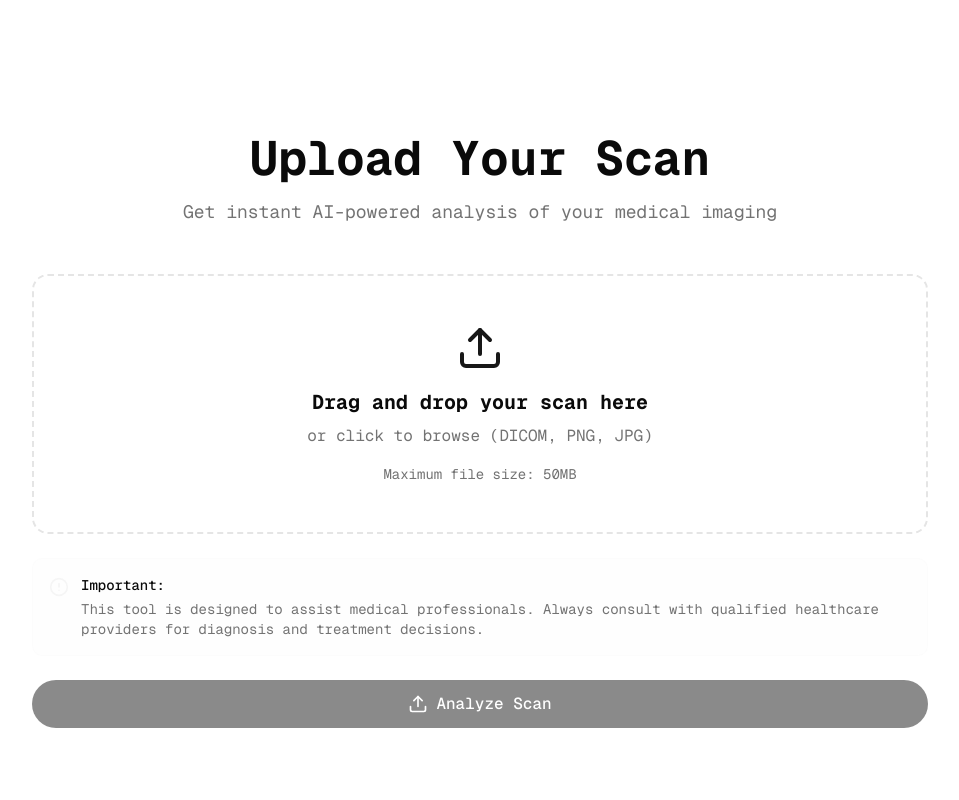
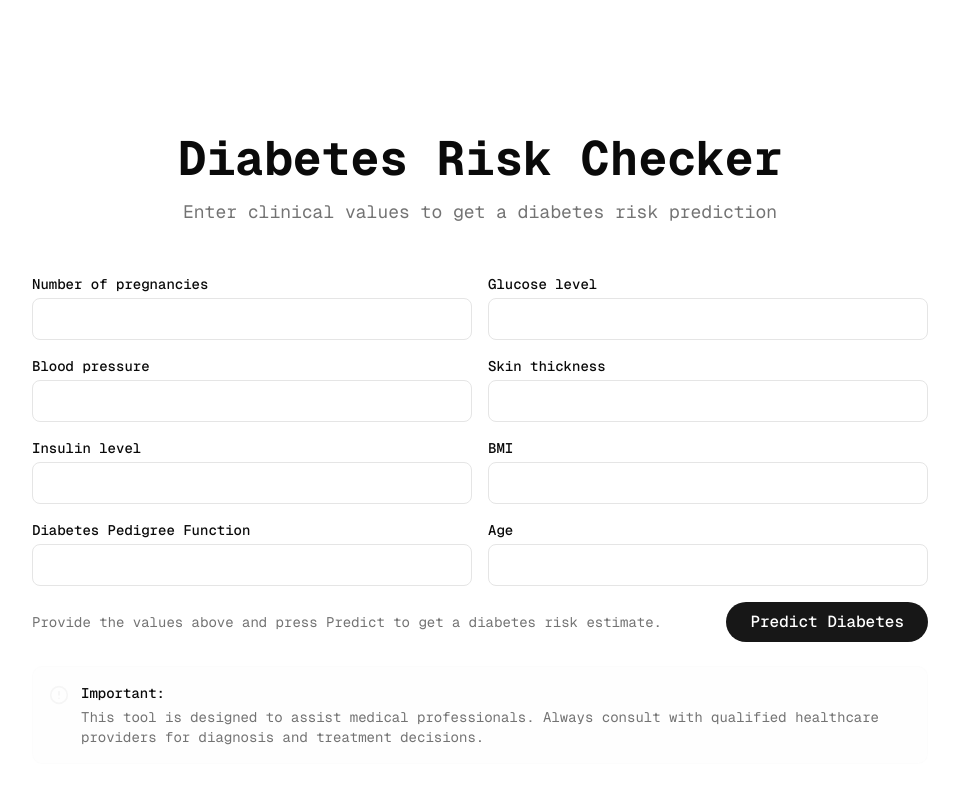
Before and after one commit to Subashh-Chaudhary/BTDS, a Next.js app in the folder frontend/: page / in a window 1280 px wide. Shown: the part 2260-3060 px from the top of the page, without its empty margins (160-1119 px from the left). Built offline with nearby package versions, Linux system fonts and the light colour scheme; no server answers.

Commit message:
feat: refactor upload section to implement diabetes risk prediction form with validation

```diff
--- a/frontend/components/upload-section.tsx
+++ b/frontend/components/upload-section.tsx
@@ -1,42 +1,39 @@
-"use client"
+"use client";
 
-import type React from "react"
-import { useState } from "react"
-import { motion } from "framer-motion"
-import { Upload, FileIcon, AlertCircle, X as XIcon } from "lucide-react"
-import { useAuthStore } from "@/lib/store/auth.store"
-import { useToast } from "@/hooks/use-toast"
-import { httpClient } from '@/lib/http-client'
+import type React from "react";
+import { useState } from "react";
+import { motion } from "framer-motion";
+import { AlertCircle } from "lucide-react";
+import { useAuthStore } from "@/lib/store/auth.store";
+import { useToast } from "@/hooks/use-toast";
+import { httpClient } from "@/lib/http-client";
 
 export default function UploadSection() {
-  const [isDragging, setIsDragging] = useState(false)
-  const [file, setFile] = useState<File | null>(null)
-  const [isAnalyzing, setIsAnalyzing] = useState(false)
-  const [result, setResult] = useState<any | null>(null)
-  const [previewOpen, setPreviewOpen] = useState(false)
-  const [previewSrc, setPreviewSrc] = useState<string | null>(null)
-  const isAuthenticated = useAuthStore((s) => s.isAuthenticated)
-  const user = useAuthStore((s) => s.user)
-  const initialized = useAuthStore((s) => s.initialized)
-  const initializeAuth = useAuthStore((s) => s.initializeAuth)
-  const { toast } = useToast()
+  const [isAnalyzing, setIsAnalyzing] = useState(false);
+  const [result, setResult] = useState<any | null>(null);
+  // form fields
+  const [pregnancies, setPregnancies] = useState<number | "">("");
+  const [glucose, setGlucose] = useState<number | "">("");
+  const [bloodPressure, setBloodPressure] = useState<number | "">("");
+  const [skinThickness, setSkinThickness] = useState<number | "">("");
+  const [insulin, setInsulin] = useState<number | "">("");
+  const [bmi, setBmi] = useState<number | "">("");
+  const [dpf, setDpf] = useState<number | "">("");
+  const [age, setAge] = useState<number | "">("");
+  const isAuthenticated = useAuthStore((s) => s.isAuthenticated);
+  const user = useAuthStore((s) => s.user);
+  const initialized = useAuthStore((s) => s.initialized);
+  const initializeAuth = useAuthStore((s) => s.initializeAuth);
+  const { toast } = useToast();
 
-  // Hide upload/analyze section for expert users and admins per requirements
+  // Hide prediction section for expert users and admins per requirements
   // `user_type` isn't on the typed AuthResponse, but normalizeUser adds it.
   // Fallback to role so we don't rely on widened types here.
-  const isExpert = (user as any)?.user_type === 'expert' || user?.role === 'expert'
-  const isAdmin = !!user?.is_admin
+  const isExpert =
+    (user as any)?.user_type === "expert" || user?.role === "expert";
+  const isAdmin = !!user?.is_admin;
   if (isExpert || isAdmin) {
-    return null // Experts and admins should not see the upload UI
-  }
-
-  const handleDragOver = (e: React.DragEvent) => {
-    e.preventDefault()
-    setIsDragging(true)
-  }
-
-  const handleDragLeave = () => {
-    setIsDragging(false)
+    return null; // Experts and admins should not see the upload UI
   }
 
   const showAuthToast = () => {
@@ -44,164 +41,112 @@ export default function UploadSection() {
       title: "Authentication Required",
       description: "Please login first to upload and analyze scans.",
       duration: 3000,
-    })
-  }
-
-  const handleDrop = (e: React.DragEvent) => {
-    e.preventDefault()
-    setIsDragging(false)
-    if (!isAuthenticated) {
-      showAuthToast()
-      return
-    }
-    const droppedFile = e.dataTransfer.files[0]
-    if (droppedFile) {
-      setFile(droppedFile)
-    }
-  }
-
-  const handleFileSelect = (e: React.ChangeEvent<HTMLInputElement>) => {
-    if (!isAuthenticated) {
-      showAuthToast()
-      return
-    }
-    const selectedFile = e.target.files?.[0]
-    if (selectedFile) {
-      setFile(selectedFile)
-    }
-  }
-
+    });
+  };
   const handleAnalyze = async () => {
     if (!isAuthenticated) {
-      showAuthToast()
-      return
+      showAuthToast();
+      return;
     }
-    // If auth initialization is still in progress (e.g. page just loaded),
-    // wait for it to complete before proceeding. This prevents a transient
-    // state where `isAuthenticated` is true but `user` is not yet populated.
+
     if (!initialized) {
-      toast({ title: 'Authenticating', description: 'Checking session, please wait...', duration: 3000 })
+      toast({
+        title: "Authenticating",
+        description: "Checking session, please wait...",
+        duration: 3000,
+      });
       try {
-        await initializeAuth()
+        await initializeAuth();
       } catch (e) {
-        // initialization may fail and clear token — fall through to error handling below
-        console.warn('initializeAuth() failed during upload flow', e)
+        console.warn("initializeAuth() failed during prediction flow", e);
       }
     }
-    if (!file) return
-    // Read latest user from store in case the hook value is stale during hydration
-    const currentUser = useAuthStore.getState().user
+
+    const currentUser = useAuthStore.getState().user;
     if (!currentUser || !currentUser.id) {
       toast({
-        title: 'Upload failed',
-        description: 'Could not determine logged in user. Please login again.',
+        title: "Prediction failed",
+        description: "Could not determine logged in user. Please login again.",
         duration: 4000,
-      })
-      return
+      });
+      return;
     }
 
-    setIsAnalyzing(true)
-    setResult(null)
+    // Basic validation
+    const fields = {
+      pregnancies,
+      glucose,
+      bloodPressure,
+      skinThickness,
+      insulin,
+      bmi,
+      dpf,
+      age,
+    };
+    for (const [k, v] of Object.entries(fields)) {
+      if (
+        v === "" ||
+        v === null ||
+        v === undefined ||
+        Number.isNaN(Number(v))
+      ) {
+        toast({
+          title: "Missing data",
+          description: `Please provide a valid value for ${k}.`,
+          duration: 3000,
+        });
+        return;
+      }
+    }
+
+    setIsAnalyzing(true);
+    setResult(null);
     try {
-      const form = new FormData()
-  form.append('user_id', currentUser.id)
-      form.append('file', file)
+      const payload = {
+        user_id: currentUser.id,
+        pregnancies: Number(pregnancies),
+        glucose: Number(glucose),
+        blood_pressure: Number(bloodPressure),
+        skin_thickness: Number(skinThickness),
+        insulin: Number(insulin),
+        bmi: Number(bmi),
+        diabetes_pedigree_function: Number(dpf),
+        age: Number(age),
+      };
 
-      // Use axios httpClient so the Authorization header from interceptors is applied
-      // Debug: dump FormData keys to console to verify file is attached
-      try {
-        for (const pair of form.entries()) {
-          // pair is [key, value]
-          if (pair[1] instanceof File) {
-            console.log('FormData entry:', pair[0], (pair[1] as File).name, (pair[1] as File).size)
-          } else {
-            console.log('FormData entry:', pair[0], pair[1])
-          }
-        }
-      } catch (e) {
-        console.warn('Failed to enumerate FormData', e)
+      const res = await httpClient.post("/diabetes/predict", payload);
+      const body = res?.data;
+      const payloadData = body?.data ?? body;
+
+      const successFlag =
+        body?.success ?? (res?.status >= 200 && res?.status < 300);
+      if (!successFlag) {
+        toast({
+          title: "Prediction failed",
+          description: body?.message || "Prediction API failed",
+          duration: 5000,
+        });
+        return;
       }
 
-      // The axios instance has a default Content-Type of application/json which
-      // would cause the request to be sent incorrectly. Passing `undefined`
-      // tells axios to let the browser set the proper multipart boundary header.
-      const res = await httpClient.post('/scans/upload', form, {
-        headers: {
-          'Content-Type': undefined as unknown as string,
-        },
-      })
-
-      // Response shape may be { success, statusCode, message, data: { ... } }
-      const body = res?.data
-      const payload = body?.data ?? body
-
-      console.log('Upload API response', { status: res?.status, body, payload })
-
-      // If server indicates failure, show message
-      const successFlag = body?.success ?? (res?.status >= 200 && res?.status < 300)
-      if (!successFlag) {
-        console.error('Upload error', { status: res?.status, body })
-        toast({
-          title: 'Upload failed',
-          description: body?.message || 'Failed to upload scan. Try again later.',
-          duration: 5000,
-        })
-        return
-      }
-
-      // inner data object contains the uploaded scan and prediction
-      const resultData = body?.data ?? payload
-      setResult(resultData)
+      setResult(payloadData);
       toast({
-        title: 'Upload successful',
-        description: body?.message || 'MRI scan uploaded successfully',
-        duration: 4000,
-      })
+        title: "Prediction complete",
+        description: body?.message || "Diabetes prediction returned",
+        duration: 3000,
+      });
     } catch (err: any) {
-      // More robust logging for axios / network errors
-      try {
-        console.error('Upload exception (raw):', err)
-        const names = Object.getOwnPropertyNames(err)
-        const props = names.reduce<any>((acc, k) => {
-          try {
-            acc[k] = err[k]
-          } catch (e) {
-            acc[k] = '<unserializable>'
-          }
-          return acc
-        }, {})
-        console.error('Upload exception (props):', props)
-      } catch (logErr) {
-        console.error('Failed to serialize upload error', logErr)
-      }
-
-      // Decide user-facing message based on error shape
-      const serverMessage = err?.response?.data?.message || err?.message
-      const isNetworkError = !!err?.request && !err?.response
-
+      console.error("Prediction error", err);
+      const serverMessage = err?.response?.data?.message || err?.message;
       toast({
-        title: 'Upload failed',
-        description: isNetworkError
-          ? 'Network error or CORS issue. Check API server availability and CORS settings.'
-          : serverMessage || 'An unexpected error occurred while uploading.',
+        title: "Prediction failed",
+        description: serverMessage || "An unexpected error occurred",
         duration: 7000,
-      })
+      });
     } finally {
-      setIsAnalyzing(false)
+      setIsAnalyzing(false);
     }
-  }
-
-  const openPreview = (src?: string | null) => {
-    if (!src) return
-    setPreviewSrc(src)
-    setPreviewOpen(true)
-  }
-
-  const closePreview = () => {
-    setPreviewOpen(false)
-    // small delay to clear src after animation if desired
-    setTimeout(() => setPreviewSrc(null), 200)
-  }
+  };
 
   return (
     <section id="upload" className="py-20 px-4 bg-background">
@@ -213,8 +158,12 @@ export default function UploadSection() {
           viewport={{ once: true }}
           className="text-center mb-12"
         >
-          <h2 className="text-4xl md:text-5xl font-bold text-foreground mb-4">Upload Your Scan</h2>
-          <p className="text-lg text-muted-foreground">Get instant AI-powered analysis of your medical imaging</p>
+          <h2 className="text-4xl md:text-5xl font-bold text-foreground mb-4">
+            Diabetes Risk Checker
+          </h2>
+          <p className="text-lg text-muted-foreground">
+            Enter clinical values to get a diabetes risk prediction
+          </p>
         </motion.div>
 
         <motion.div
@@ -224,146 +173,234 @@ export default function UploadSection() {
           viewport={{ once: true }}
           className="space-y-6"
         >
-          {/* Upload Area */}
-          <div
-            onDragOver={handleDragOver}
-            onDragLeave={handleDragLeave}
-            onDrop={handleDrop}
-            className={`relative p-12 rounded-2xl border-2 border-dashed transition cursor-pointer ${
-              isDragging ? "border-primary bg-primary/5" : "border-border hover:border-primary/50"
-            }`}
+          {/* Diabetes Prediction Form */}
+          <form
+            onSubmit={(e) => {
+              e.preventDefault();
+              handleAnalyze();
+            }}
+            className="grid gap-4 md:grid-cols-2"
           >
-            <input
-              type="file"
-              onChange={handleFileSelect}
-              accept="image/*,.dcm"
-              className="absolute inset-0 opacity-0 cursor-pointer"
-            />
-            <div className="text-center">
-              <Upload className="w-12 h-12 text-primary mx-auto mb-4" />
-              <h3 className="text-xl font-bold text-foreground mb-2">Drag and drop your scan here</h3>
-              <p className="text-muted-foreground mb-4">or click to browse (DICOM, PNG, JPG)</p>
-              <p className="text-sm text-muted-foreground">Maximum file size: 50MB</p>
+            <div>
+              <label className="block text-sm font-medium text-foreground mb-1">
+                Number of pregnancies
+              </label>
+              <input
+                type="number"
+                min={0}
+                step={1}
+                value={pregnancies}
+                onChange={(e) =>
+                  setPregnancies(
+                    e.target.value === "" ? "" : Number(e.target.value)
+                  )
+                }
+                disabled={isAnalyzing}
+                className="w-full rounded-md border px-3 py-2 bg-background text-foreground"
+              />
             </div>
-          </div>
 
-          {/* File Preview */}
-          {file && (
-            <motion.div
-              initial={{ opacity: 0, y: 10 }}
-              animate={{ opacity: 1, y: 0 }}
-              className="p-4 rounded-lg bg-accent/5 border border-border flex items-center justify-between"
-            >
-              <div className="flex items-center gap-3">
-                <FileIcon className="text-primary" size={24} />
-                <div>
-                  <p className="font-medium text-foreground">{file.name}</p>
-                  <p className="text-sm text-muted-foreground">{(file.size / 1024 / 1024).toFixed(2)} MB</p>
-                </div>
-              </div>
-              <button onClick={() => setFile(null)} className="text-muted-foreground hover:text-foreground transition">
-                ✕
+            <div>
+              <label className="block text-sm font-medium text-foreground mb-1">
+                Glucose level
+              </label>
+              <input
+                type="number"
+                min={0}
+                step={0.1}
+                value={glucose}
+                onChange={(e) =>
+                  setGlucose(
+                    e.target.value === "" ? "" : Number(e.target.value)
+                  )
+                }
+                disabled={isAnalyzing}
+                className="w-full rounded-md border px-3 py-2 bg-background text-foreground"
+              />
+            </div>
+
+            <div>
+              <label className="block text-sm font-medium text-foreground mb-1">
+                Blood pressure
+              </label>
+              <input
+                type="number"
+                min={0}
+                step={0.1}
+                value={bloodPressure}
+                onChange={(e) =>
+                  setBloodPressure(
+                    e.target.value === "" ? "" : Number(e.target.value)
+                  )
+                }
+                disabled={isAnalyzing}
+                className="w-full rounded-md border px-3 py-2 bg-background text-foreground"
+              />
+            </div>
+
+            <div>
+              <label className="block text-sm font-medium text-foreground mb-1">
+                Skin thickness
+              </label>
+              <input
+                type="number"
+                min={0}
+                step={0.1}
+                value={skinThickness}
+                onChange={(e) =>
+                  setSkinThickness(
+                    e.target.value === "" ? "" : Number(e.target.value)
+                  )
+                }
+                disabled={isAnalyzing}
+                className="w-full rounded-md border px-3 py-2 bg-background text-foreground"
+              />
+            </div>
+
+            <div>
+              <label className="block text-sm font-medium text-foreground mb-1">
+                Insulin level
+              </label>
+              <input
+                type="number"
+                min={0}
+                step={0.1}
+                value={insulin}
+                onChange={(e) =>
+                  setInsulin(
+                    e.target.value === "" ? "" : Number(e.target.value)
+                  )
+                }
+                disabled={isAnalyzing}
+                className="w-full rounded-md border px-3 py-2 bg-background text-foreground"
+              />
+            </div>
+
+            <div>
+              <label className="block text-sm font-medium text-foreground mb-1">
+                BMI
+              </label>
+              <input
+                type="number"
+                min={0}
+                step={0.1}
+                value={bmi}
+                onChange={(e) =>
+                  setBmi(e.target.value === "" ? "" : Number(e.target.value))
+                }
+                disabled={isAnalyzing}
+                className="w-full rounded-md border px-3 py-2 bg-background text-foreground"
+              />
+            </div>
+
+            <div>
+              <label className="block text-sm font-medium text-foreground mb-1">
+                Diabetes Pedigree Function
+              </label>
+              <input
+                type="number"
+                min={0}
+                step={0.001}
+                value={dpf}
+                onChange={(e) =>
+                  setDpf(e.target.value === "" ? "" : Number(e.target.value))
+                }
+                disabled={isAnalyzing}
+                className="w-full rounded-md border px-3 py-2 bg-background text-foreground"
+              />
+            </div>
+
+            <div>
+              <label className="block text-sm font-medium text-foreground mb-1">
+                Age
+              </label>
+              <input
+                type="number"
+                min={0}
+                step={1}
+                value={age}
+                onChange={(e) =>
+                  setAge(e.target.value === "" ? "" : Number(e.target.value))
+                }
+                disabled={isAnalyzing}
+                className="w-full rounded-md border px-3 py-2 bg-background text-foreground"
+              />
+            </div>
+
+            <div className="md:col-span-2 flex items-center justify-between gap-4">
+              <p className="text-sm text-muted-foreground">
+                Provide the values above and press Predict to get a diabetes
+                risk estimate.
+              </p>
+              <button
+                type="submit"
+                disabled={isAnalyzing}
+                className="ml-auto inline-flex items-center gap-2 rounded-full bg-primary px-6 py-2 text-white font-medium hover:bg-primary/90 disabled:opacity-50 disabled:cursor-not-allowed"
+              >
+                {isAnalyzing ? (
+                  <>
+                    <div className="w-4 h-4 border-2 border-white/30 border-t-white rounded-full animate-spin" />
+                    Predicting...
+                  </>
+                ) : (
+                  <>Predict Diabetes</>
+                )}
               </button>
-            </motion.div>
-          )}
+            </div>
+          </form>
 
-          {/* Result Preview */}
+          {/* Result Card */}
           {result && (
             <motion.div
-              initial={{ opacity: 0, y: 10 }}
+              initial={{ opacity: 0, y: 8 }}
               animate={{ opacity: 1, y: 0 }}
               className="p-4 rounded-lg bg-white/5 border border-border"
             >
-              <h4 className="font-medium text-foreground mb-2">Analysis Result</h4>
-              <div className="flex flex-col md:flex-row gap-4 items-start">
-                <div className="w-full md:w-48">
-                  {/* prefer model output image if present */}
-                  <img
-                    src={result.model_prediction?.output_image_url || result.image_url}
-                    alt="analysis output"
-                    className="w-full h-auto rounded-md object-cover border cursor-zoom-in"
-                    onClick={() => openPreview(result.model_prediction?.output_image_url || result.image_url)}
-                  />
-                </div>
-                <div className="flex-1 text-sm text-muted-foreground">
+              <h4 className="font-medium text-foreground mb-2">
+                Prediction Result
+              </h4>
+              <div className="text-sm text-muted-foreground">
+                <p>
+                  <span className="font-semibold text-foreground">
+                    Prediction:{" "}
+                  </span>
+                  {result?.prediction?.label ??
+                    result?.label ??
+                    (result?.predicted ? String(result.predicted) : "N/A")}
+                </p>
+                {(result?.prediction?.probability ??
+                  result?.probability ??
+                  result?.confidence) != null && (
                   <p>
-                    <span className="font-semibold text-foreground">Tumor type: </span>
-                    {result.model_prediction?.tumor_type ?? 'N/A'}
+                    <span className="font-semibold text-foreground">
+                      Probability:{" "}
+                    </span>
+                    {(
+                      (result?.prediction?.probability ??
+                        result?.probability ??
+                        result?.confidence) * 100
+                    ).toFixed(2)}
+                    %
                   </p>
-                  <p>
-                    <span className="font-semibold text-foreground">Confidence: </span>
-                    {result.model_prediction?.confidence_score
-                      ? (result.model_prediction.confidence_score * 100).toFixed(2) + '%'
-                      : 'N/A'}
-                  </p>
-                  {result.model_prediction?.description && (
-                    <p className="mt-2">
-                      <span className="font-semibold text-foreground">Details: </span>
-                      {result.model_prediction.description}
-                    </p>
-                  )}
-                  <p className="mt-3 text-xs text-muted-foreground">Uploaded at: {new Date(result.uploaded_at).toLocaleString()}</p>
-                </div>
+                )}
+                {result?.details && <p className="mt-2">{result.details}</p>}
               </div>
             </motion.div>
           )}
-
-          {/* Image preview modal */}
-          {previewOpen && previewSrc && (
-            <div
-              role="dialog"
-              aria-modal="true"
-              className="fixed inset-0 z-50 flex items-center justify-center bg-black/80 p-4"
-              onClick={closePreview}
-            >
-              <div
-                className="relative max-w-5xl w-full max-h-[90vh] rounded-md overflow-hidden"
-                onClick={(e) => e.stopPropagation()}
-              >
-                <button
-                  aria-label="Close preview"
-                  onClick={closePreview}
-                  className="absolute right-2 top-2 z-50 p-2 bg-black/50 rounded-full hover:bg-black/40 transition"
-                >
-                  <XIcon className="text-white" />
-                </button>
-                <img src={previewSrc} alt="Preview" className="w-full h-auto max-h-[90vh] object-contain bg-black" />
-              </div>
-            </div>
-          )}
-
           {/* Info Box */}
           <div className="p-4 rounded-lg bg-accent/10 border border-accent/20 flex gap-3">
             <AlertCircle className="text-accent shrink-0 mt-0.5" size={20} />
             <div className="text-sm text-muted-foreground">
               <p className="font-medium text-foreground mb-1">Important:</p>
               <p>
-                This tool is designed to assist medical professionals. Always consult with qualified healthcare
-                providers for diagnosis and treatment decisions.
+                This tool is designed to assist medical professionals. Always
+                consult with qualified healthcare providers for diagnosis and
+                treatment decisions.
               </p>
             </div>
           </div>
-
-          {/* Analyze Button */}
-          <button
-            onClick={handleAnalyze}
-            disabled={!file || isAnalyzing}
-            className="w-full py-3 rounded-full bg-primary text-white font-medium hover:bg-primary/90 disabled:opacity-50 disabled:cursor-not-allowed transition flex items-center justify-center gap-2"
-          >
-            {isAnalyzing ? (
-              <>
-                <div className="w-5 h-5 border-2 border-white/30 border-t-white rounded-full animate-spin" />
-                Analyzing...
-              </>
-            ) : (
-              <>
-                <Upload size={20} />
-                Analyze Scan
-              </>
-            )}
-          </button>
         </motion.div>
       </div>
     </section>
-  )
+  );
 }
```
